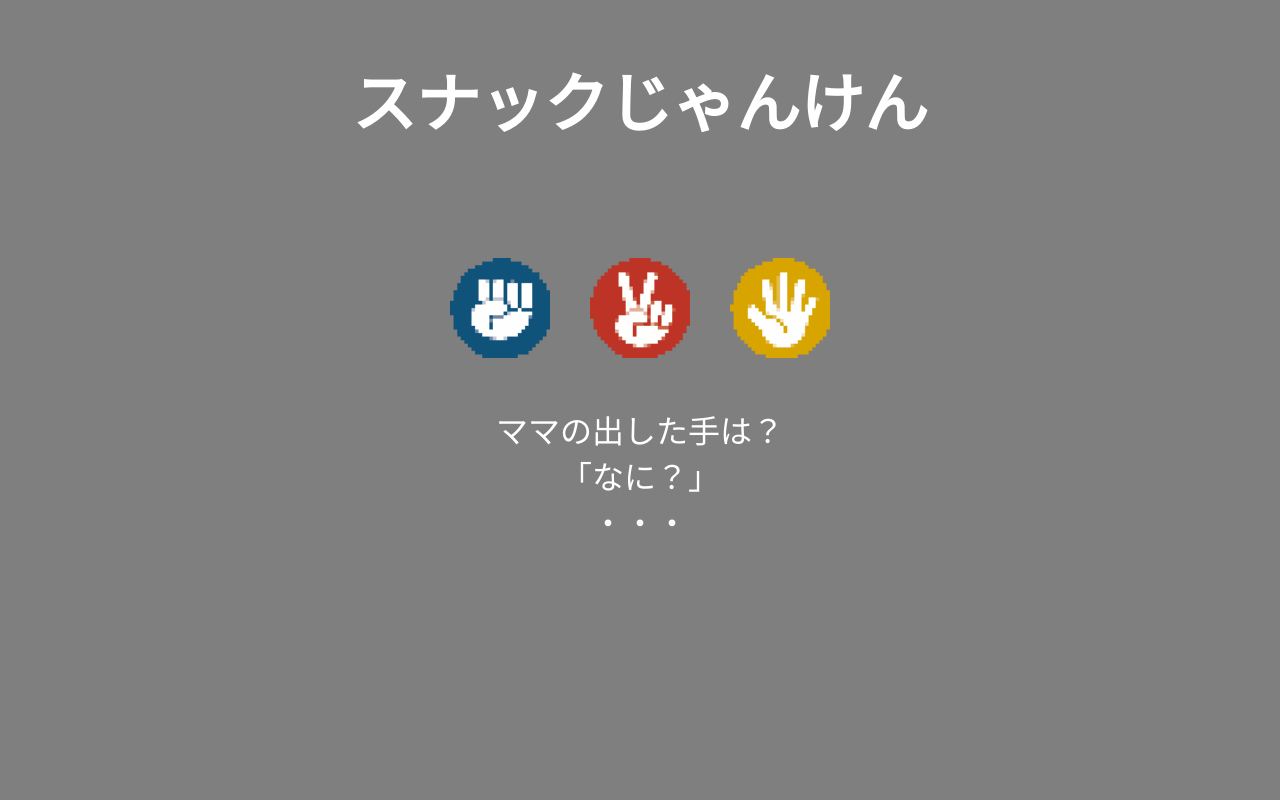
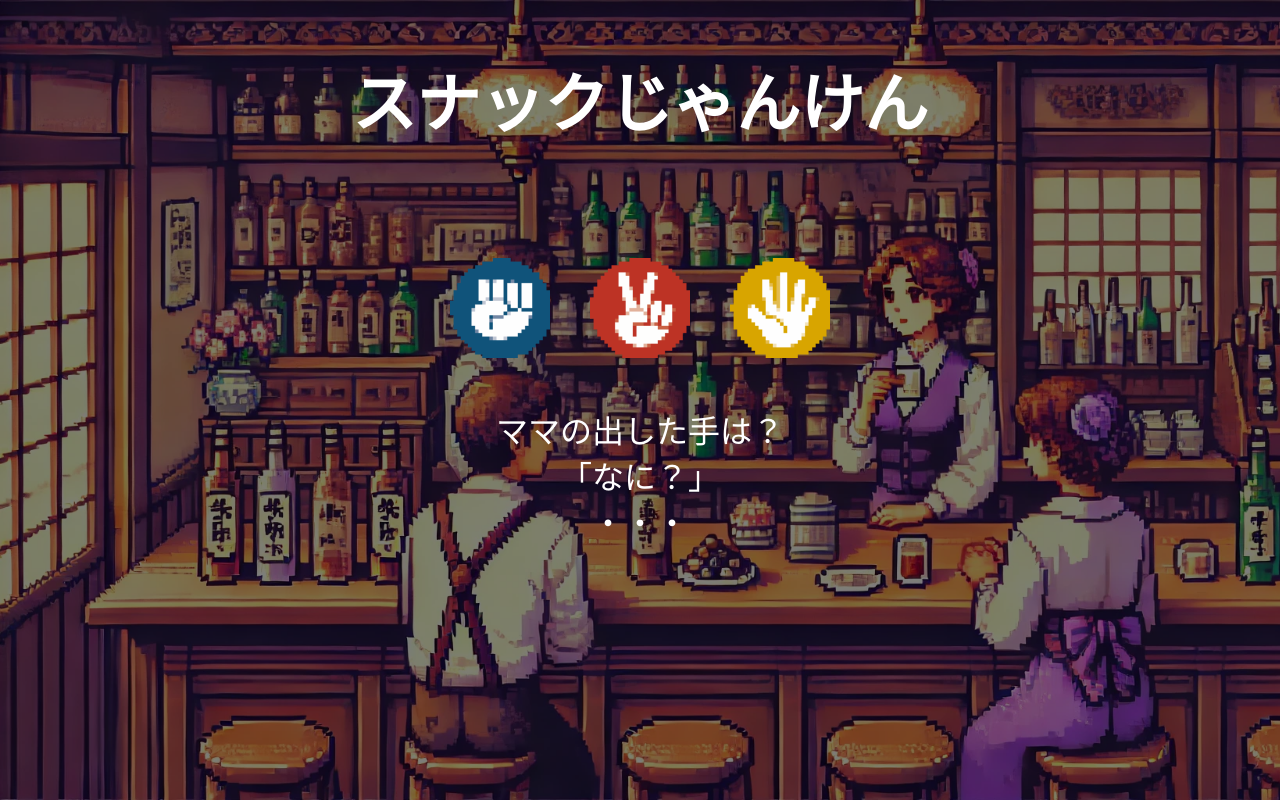
Before and after one commit to xxcharco/kadai01_janken, a plain HTML site: page index.html in a window 1280 px wide. Drawn offline with Linux system fonts and the light colour scheme; a web font is replaced by a local one.

Commit message:
Update sample.css
画像のパスを変更

```diff
--- a/css/sample.css
+++ b/css/sample.css
@@ -6,7 +6,7 @@ body {
     font-size: 32px;
     color: #fff;
     font-family: 'DotGothic16', cursive; /* ドット絵風フォント */
-    background-image: url("img/backgound_snack2.png") ; /* アップロードされた画像を背景に設定 */
+    background-image: url("https://github.com/xxcharco/kadai01_janken/blob/main/img/backgound_snack2.png?raw=true") ; /* アップロードされた画像を背景に設定 */
     background-size: cover; /* 背景画像を画面全体に表示 */
     background-repeat: no-repeat; /* 背景画像の繰り返しを無効に */
 }
```
